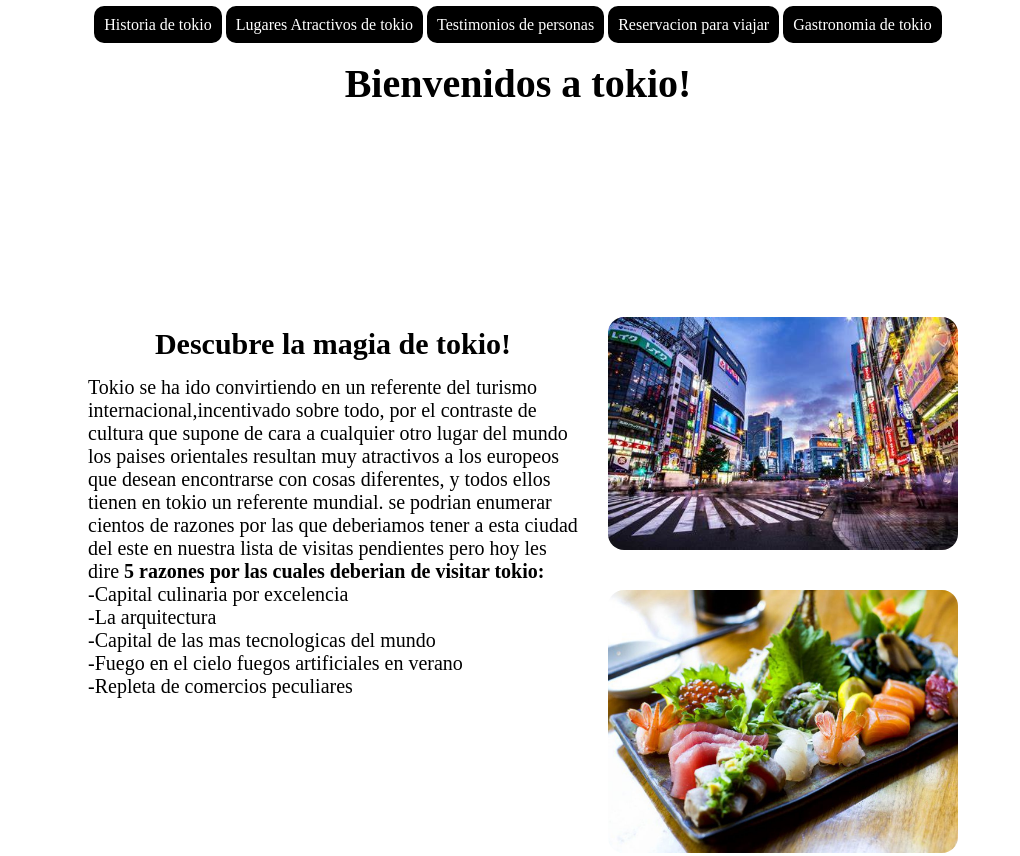
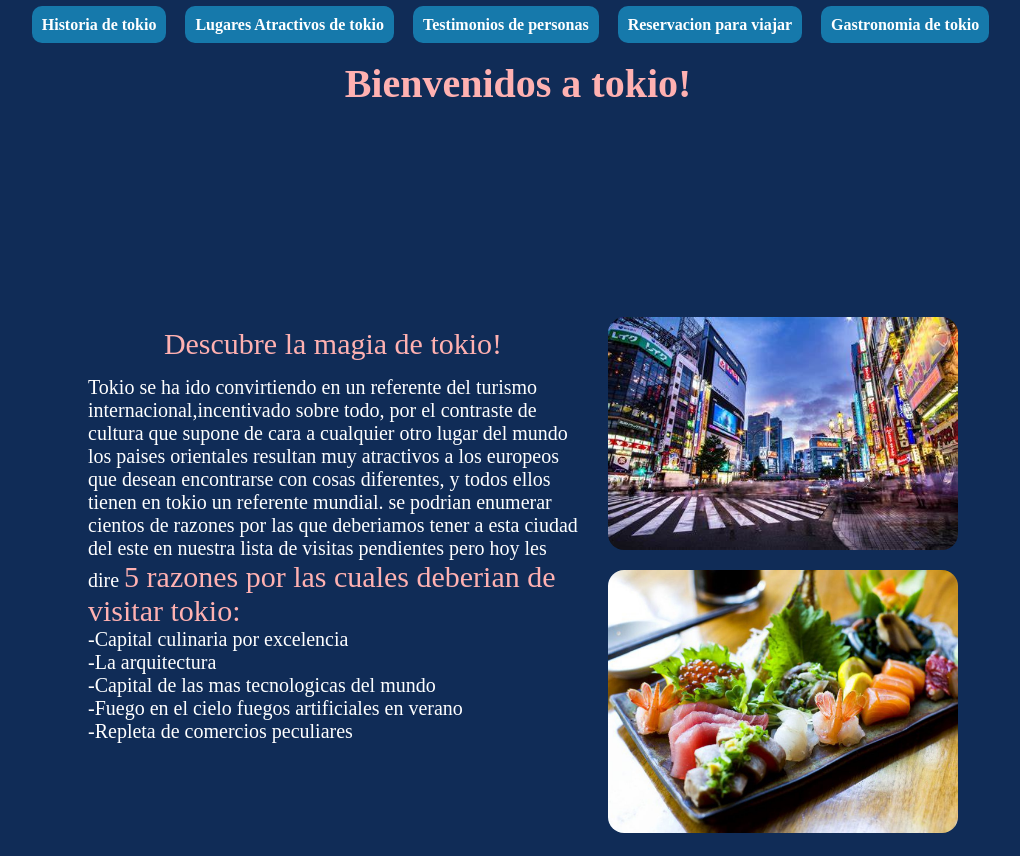
Before and after one commit to Kevin-Salceda/Proyecto-tokio, a plain HTML site: page Proyecto tokio/index.html in a window 1280 px wide. Shown: the top 856 px of the page, without its empty margins (122-1142 px from the left). Drawn offline with Linux system fonts and the light colour scheme.

Commit message:
cambios en el color

```diff
--- a/Proyecto tokio/styles.css
+++ b/Proyecto tokio/styles.css
@@ -1,6 +1,10 @@
 *{
     margin:0;
     padding:0;
+}
+
+:root{
+
 }
 
 .header{
@@ -11,7 +15,8 @@
 }
 
 .body{
-
+height: 100vh;
+background-color: #102C57;
 }
 
 .main{
@@ -20,21 +25,43 @@ margin: 200px;
 }
 
 .enlace-menu{
-    background-color: black;
+    background-color:#1679AB;
     color:white;
     padding: 10px;
     border-radius: 10px;
     text-decoration: none;
+    font-weight: 600;
+    margin-right: 15px;
 }
+
+.enlace-menu:hover{
+background-color: #FFCBCB;
+}
+
 .h1{
 text-align: center;
 font-size: 40px;
+font-weight: 600;
 padding: 10px;
+color: #FFB1B1;
 }
 
 .h2{
 text-align: center;
 font-size: 30px;
+font-weight: 500;
+color: #FFB1B1;
+}
+
+.texto{
+    font-size: 20px;
+    color: white;
+    }
+
+.texto__destacado{
+    font-size: 30px;
+    font-weight: 500;
+    color: #FFB1B1;
 }
 
 .contenido{
@@ -50,9 +77,7 @@ gap: 20px;
     margin: 10px;
 }
 
-.texto{
-font-size: 20px;
-}
+
 
 
 .imagenes{
@@ -62,7 +87,8 @@ border-radius:16px;
 .contenedor__imagenes{
     display: flex;
     flex-direction: column;
-    gap: 40px;
+    gap: 20px;
+    align-items: center;
 }
 
 .footer{
```
